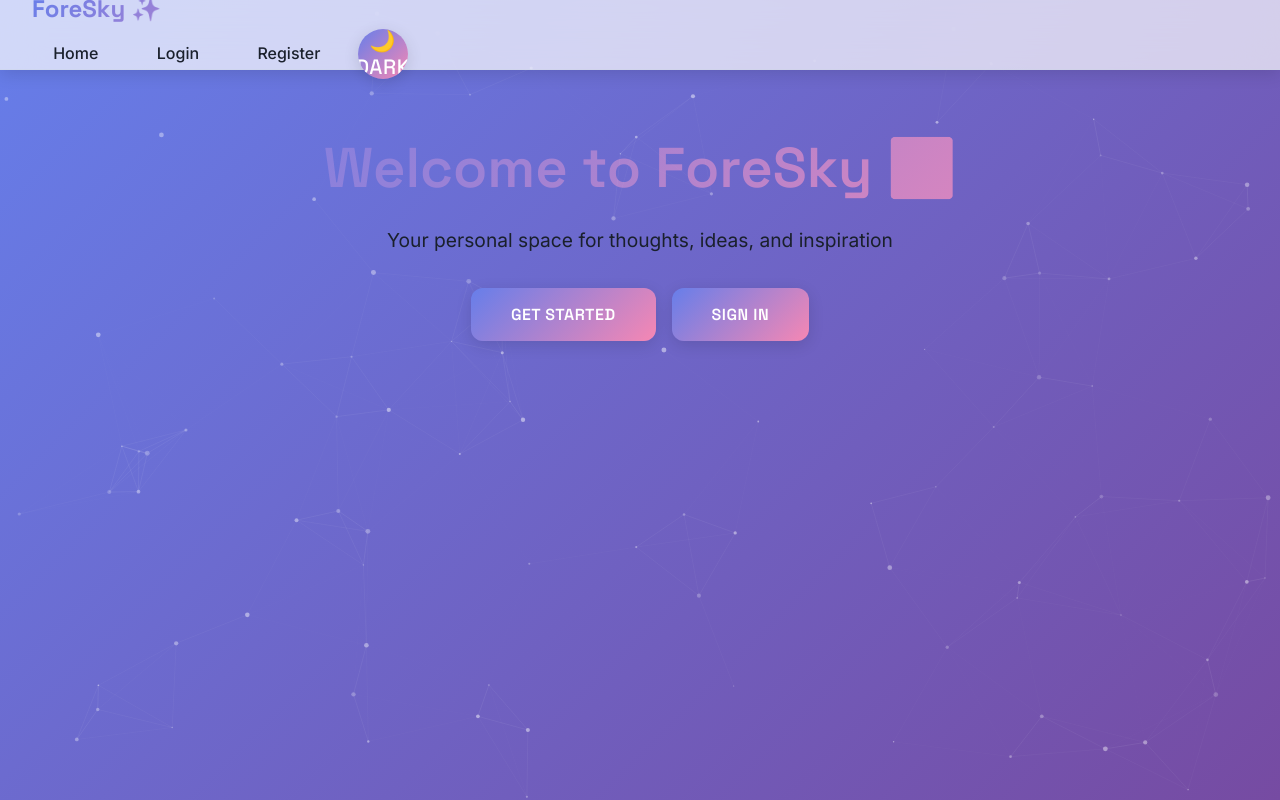
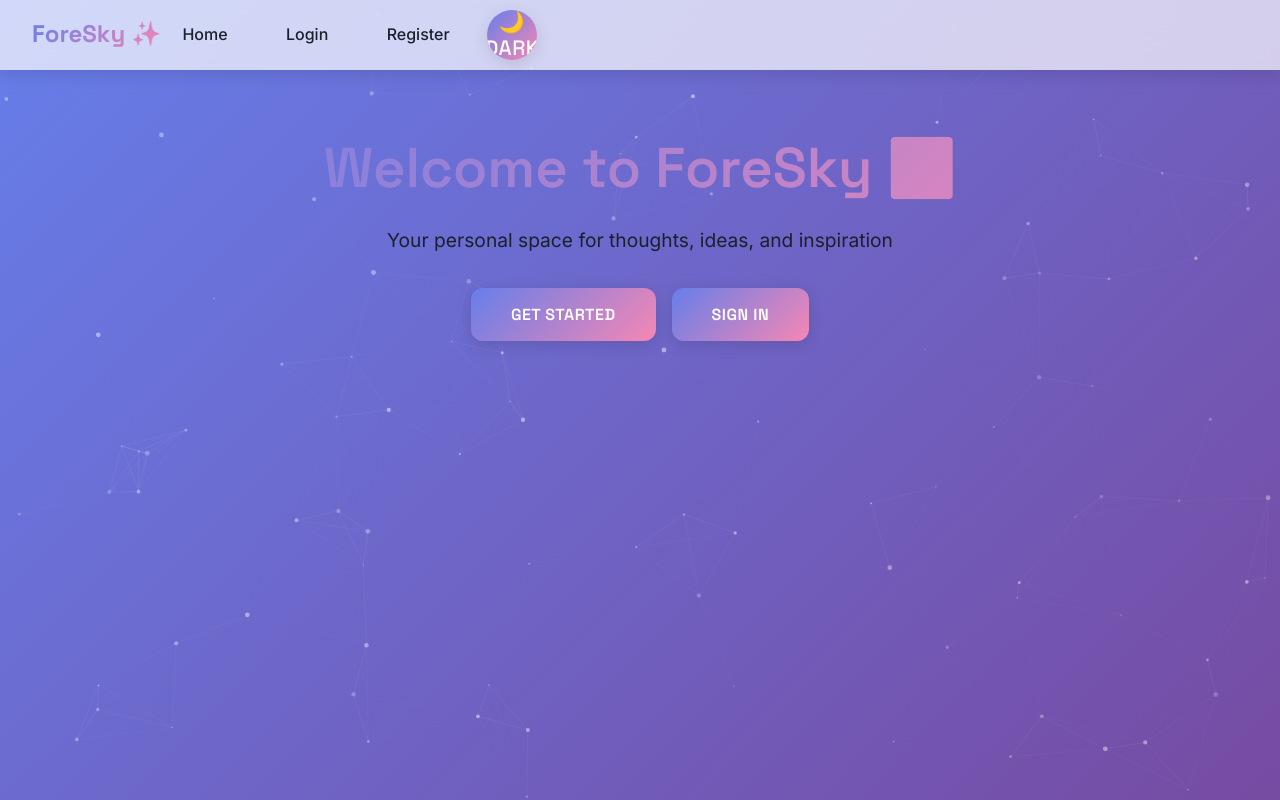
Before and after one commit to irev88/ForeSky, a React (Vite) app in the folder frontend/: page / in a window 1280 px wide. Built offline with nearby package versions, Linux system fonts and the light colour scheme; no server answers.

Commit message:
Update App.css

```diff
--- a/frontend/src/App.css
+++ b/frontend/src/App.css
@@ -133,10 +133,16 @@
     backdrop-filter: blur(20px);
     -webkit-backdrop-filter: blur(20px);
     border-bottom: 1px solid var(--color-border);
-    display: flex;
+    display: inline-flex;
     justify-content: space-between;
     align-items: center;
     box-shadow: var(--shadow-md);
+  }
+
+  nav .nav-content {
+    display: flex;
+    justify-content: space-between; /* pushes logo left, links right */
+    align-items: center; /* vertically centers items */
   }
 
   nav .logo {
```
